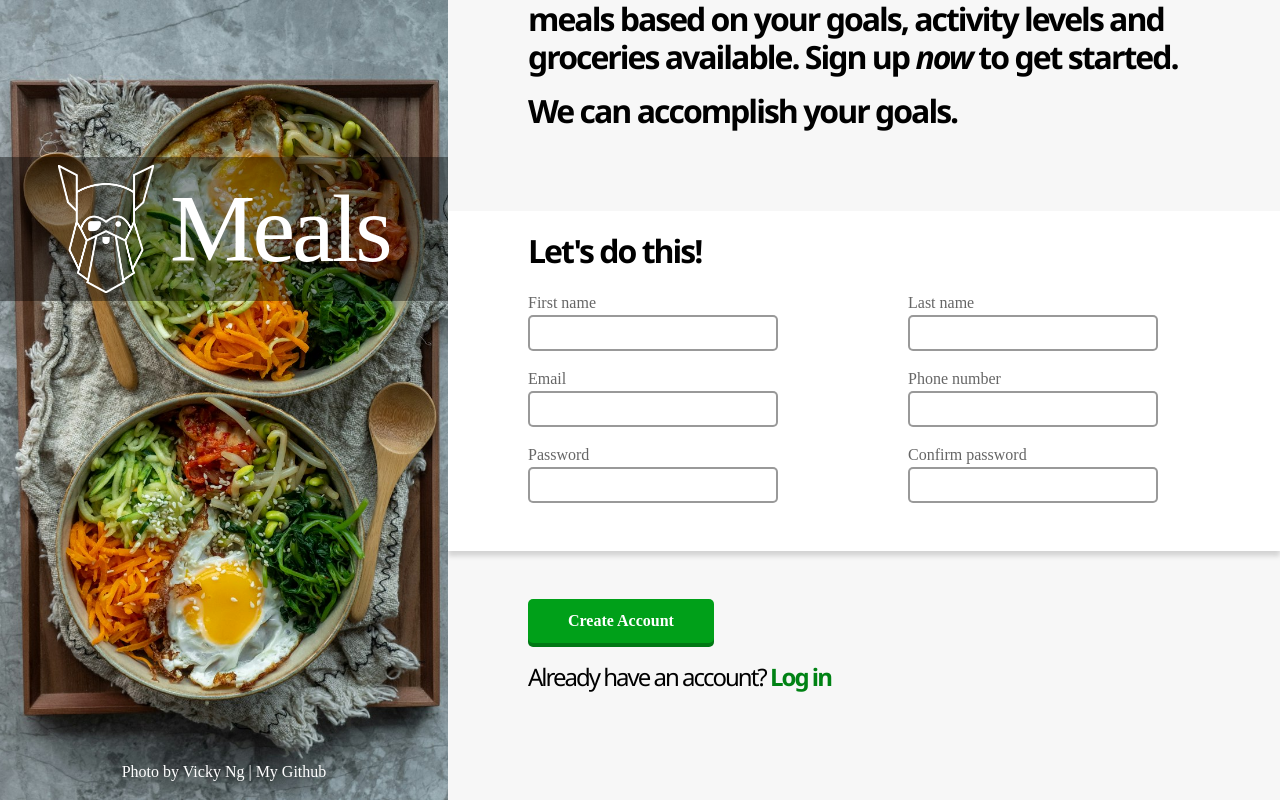
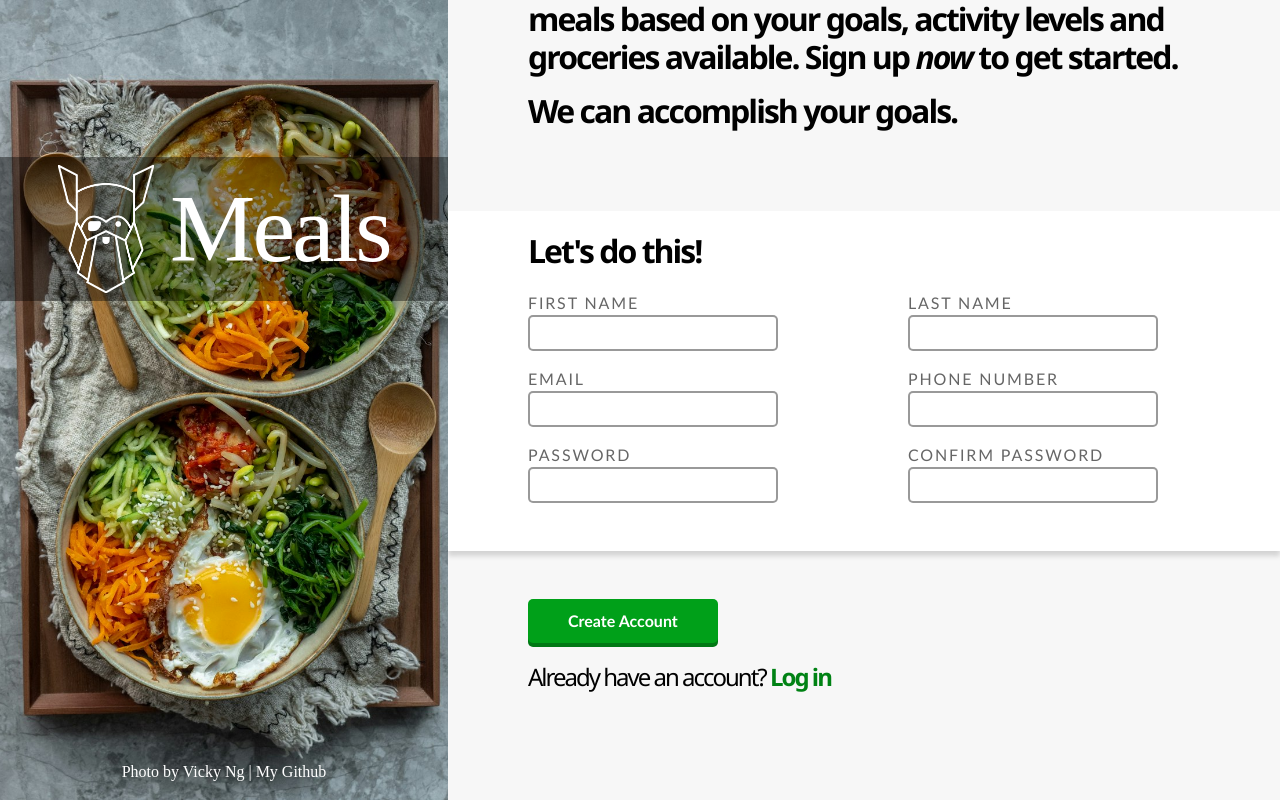
Before and after one commit to Marentxs/Sign-up-Form, a plain HTML site: page index.html in a window 1280 px wide. Drawn offline with Linux system fonts and the light colour scheme; a web font is replaced by a local one.

Commit message:
add font style for label and button

```diff
--- a/style.css
+++ b/style.css
@@ -162,6 +162,15 @@ form {
 
 .form-row label {
   color: hsl(0, 0%, 40%);
+  text-transform: uppercase;
+  font-size: 16px;
+  letter-spacing: 0.2ch;
+}
+
+.form-row label,
+.bottom button {
+  font-family: "Trebuchet MS", "Lucida Sans Unicode", "Lucida Grande",
+    "Lucida Sans", Arial, sans-serif;
 }
 
 .form-row input {
@@ -174,16 +183,17 @@ form {
   appearance: none;
 }
 
+.form-row input:focus,
+.form-row input:active {
+  border-color: black;
+}
+
 .form-row input:user-invalid {
   border-color: rgb(160, 0, 0);
 }
 
 .form-row input:user-valid {
   border-color: rgb(0, 130, 20);
-}
-
-.form-row input:focus {
-  border-color: black;
 }
 
 .bottom {
```
